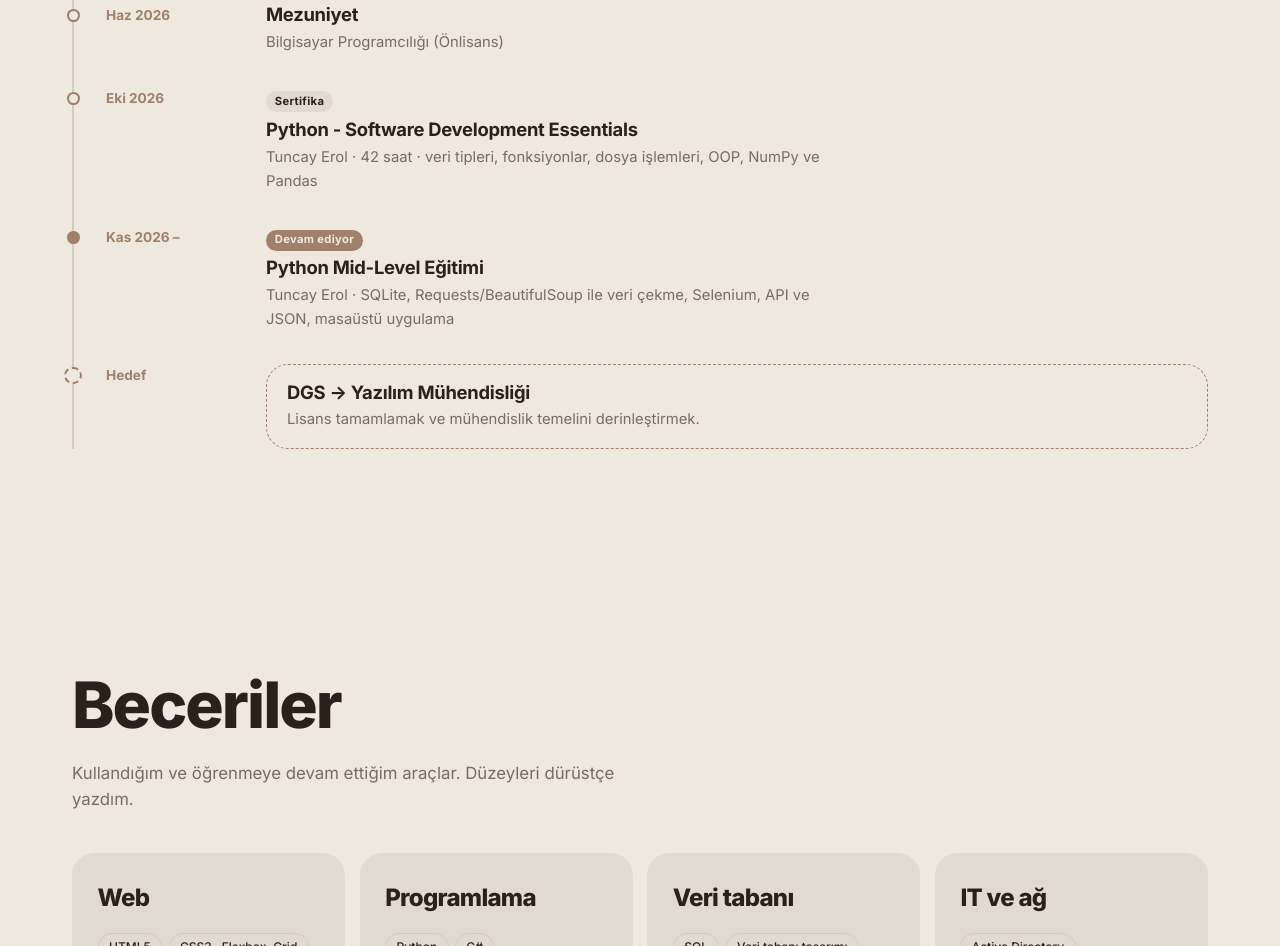
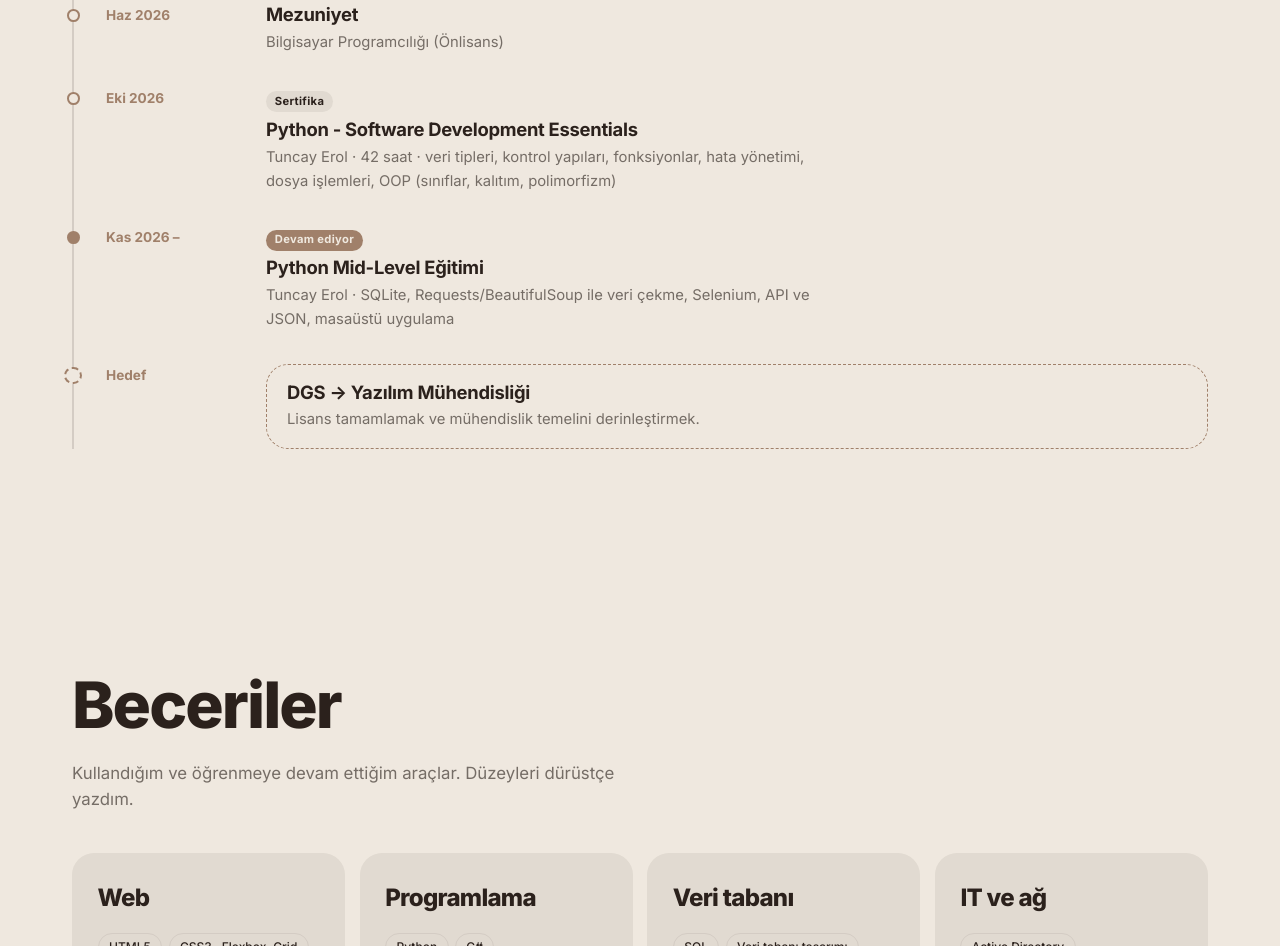
Before and after one commit to demiraloznur/demiraloznur.github.io, a website with bundled scripts: page index.html in a window 1280 px wide. Shown: the part 2713-3659 px from the top of the page. Built offline with nearby package versions, Linux system fonts and the light colour scheme.

Commit message:
Sertifika konuları referans mektubuyla uyumlu hale getirildi

```diff
--- a/index.html
+++ b/index.html
@@ -139,7 +139,7 @@
           </li>
           <li class="durak reveal">
             <span class="durak-tarih">Eki 2026</span>
-            <div><span class="rozet">Sertifika</span><h3 class="durak-baslik">Python - Software Development Essentials</h3><p class="durak-detay">Tuncay Erol · 42 saat · veri tipleri, fonksiyonlar, dosya işlemleri, OOP, NumPy ve Pandas</p></div>
+            <div><span class="rozet">Sertifika</span><h3 class="durak-baslik">Python - Software Development Essentials</h3><p class="durak-detay">Tuncay Erol · 42 saat · veri tipleri, kontrol yapıları, fonksiyonlar, hata yönetimi, dosya işlemleri, OOP (sınıflar, kalıtım, polimorfizm)</p></div>
           </li>
           <li class="durak durak--simdi reveal">
             <span class="durak-tarih">Kas 2026 –</span>
```
Also changed, not shown: cv/cv.html (+1 -1 lines), 1 other file.
